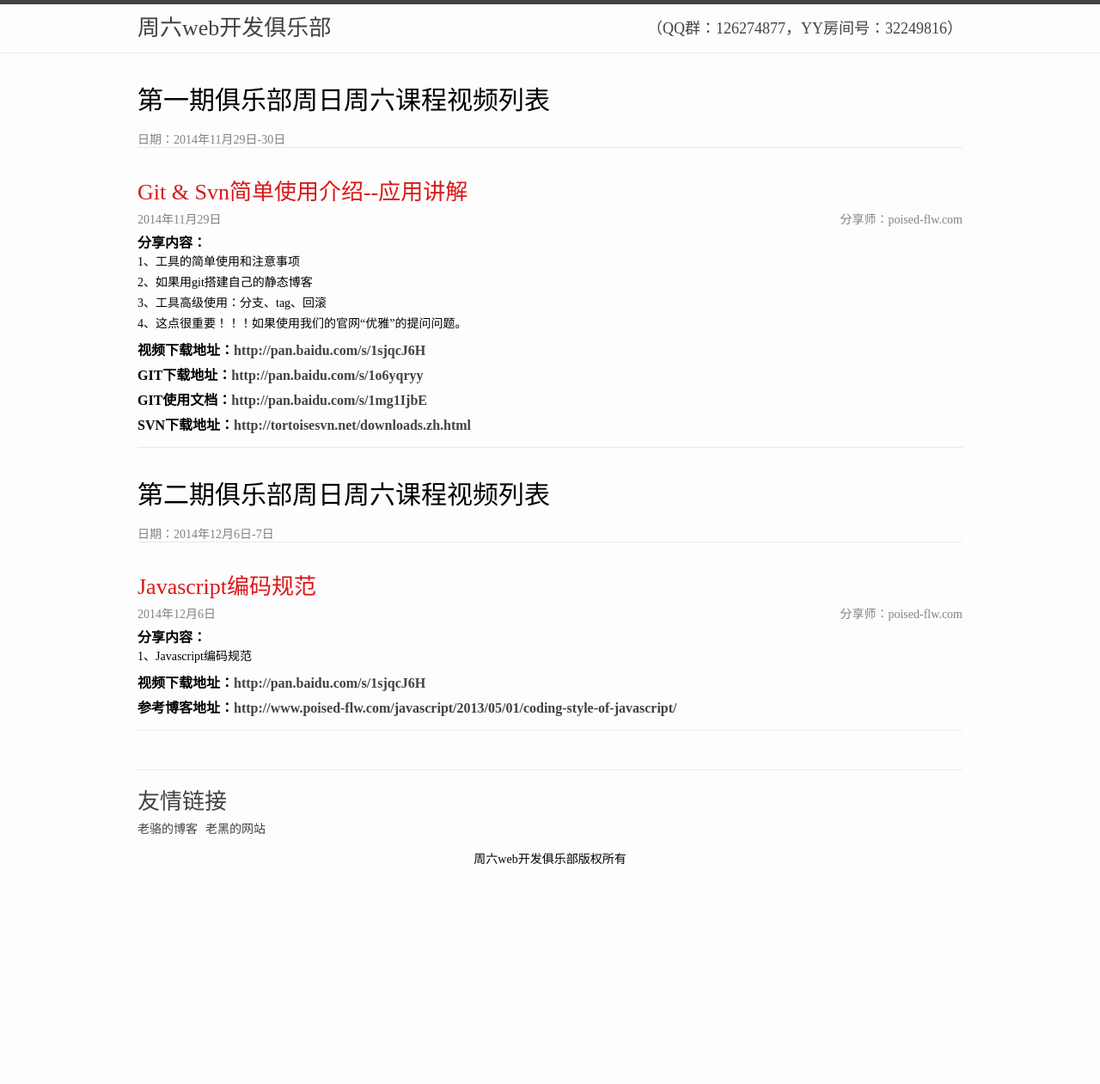
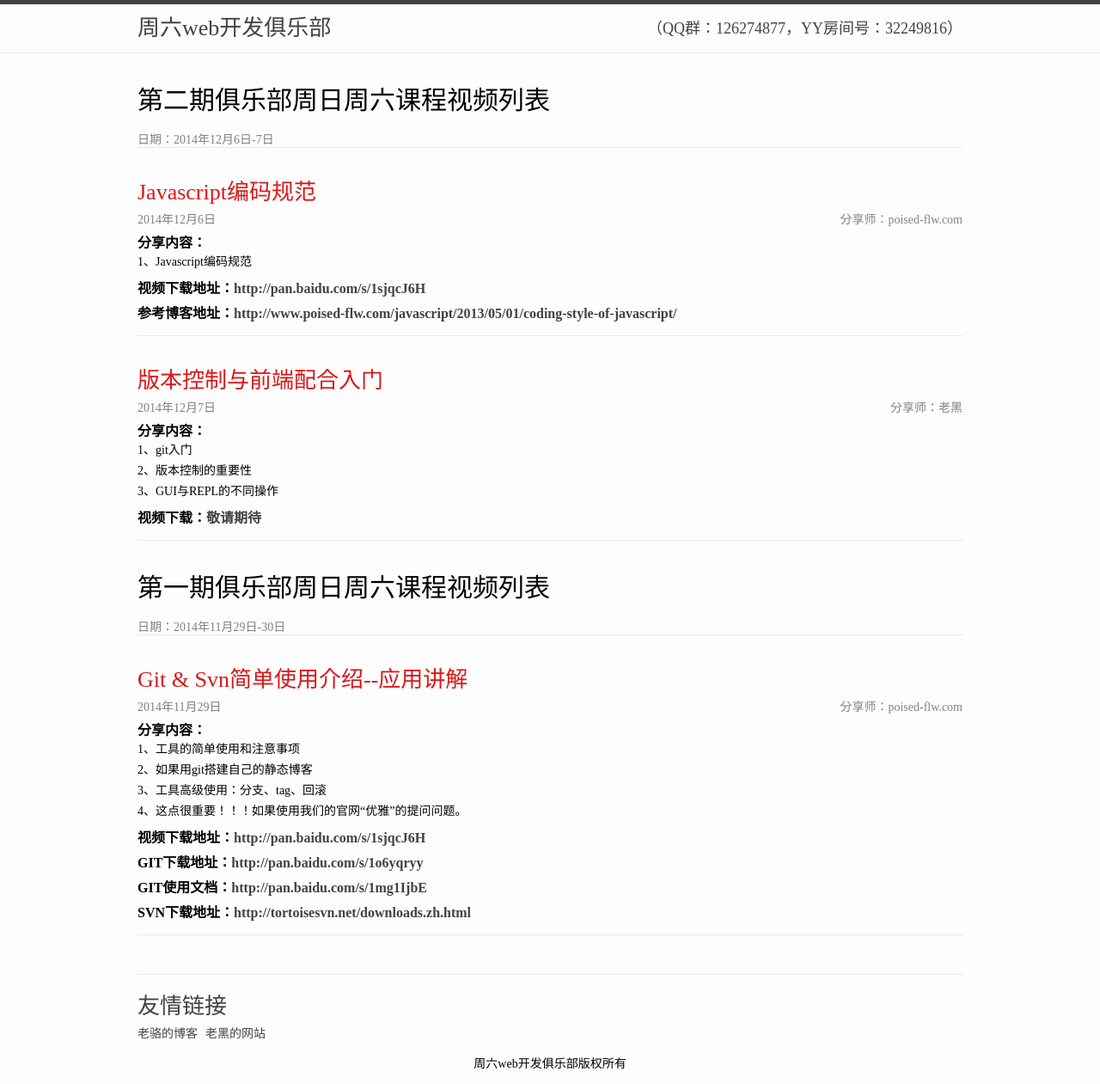
Before and after one commit to satWeb/satWeb.github.io, a Jekyll site: the page built from lessons.html, in a window 1280 px wide. Shown: the whole page at 86% size. Built offline with Jekyll 4.4.1, drawn with Linux system fonts in a browser that asks for light colours; Markdown is read by kramdown in place of the engine named in the settings; comment, search, counter and statistics services are not loaded; before the commit the page ends 1023 px from its top, so only the background shows below that.

Commit message:
添加地址

```diff
--- a/lessons.html
+++ b/lessons.html
@@ -14,6 +14,33 @@ title: 周六web前端开发俱乐部课程列表
 <body>
     <div class="site-header">
         <h1><a href="">周六web开发俱乐部<span>（QQ群：126274877，YY房间号：32249816）</span></a></h1>
+    </div>
+    <div class="site-lessons">
+        <h3>第二期俱乐部周日周六课程视频列表</h3>
+        <div class="site-lessons-date">日期：2014年12月6日-7日</div>
+        <div class="site-lessons-list">
+            <div class="site-lessons-item">
+                <div class="name">Javascript编码规范</div>
+                <div class="date">2014年12月6日<span>分享师：poised-flw.com</span></div>
+                <div class="detail">
+                    <strong>分享内容：</strong>
+                    <p>1、Javascript编码规范</p>
+                <div class="download">视频下载地址：<a href="http://pan.baidu.com/s/1sjqcJ6H">http://pan.baidu.com/s/1sjqcJ6H</a></div>
+                <div class="download">参考博客地址：<a href="http://www.poised-flw.com/javascript/2013/05/01/coding-style-of-javascript/">http://www.poised-flw.com/javascript/2013/05/01/coding-style-of-javascript/</a></div>
+            </div>
+        </div>
+        <div class="site-lessons-list">
+            <div class="site-lessons-item">
+                <div class="name">版本控制与前端配合入门</div>
+                <div class="date">2014年12月7日<span>分享师：老黑</span></div>
+                <div class="detail">
+                    <strong>分享内容：</strong>
+                    <p>1、git入门</p>
+                    <p>2、版本控制的重要性</p>
+                    <p>3、GUI与REPL的不同操作</p>
+                <div class="download">视频下载：<a href="">敬请期待</a></div>
+            </div>
+        </div>
     </div>
     <div class="site-lessons">
         <h3>第一期俱乐部周日周六课程视频列表</h3>
@@ -37,21 +64,6 @@ title: 周六web前端开发俱乐部课程列表
             </div>
         </div>
     </div>
-    <div class="site-lessons">
-        <h3>第二期俱乐部周日周六课程视频列表</h3>
-        <div class="site-lessons-date">日期：2014年12月6日-7日</div>
-        <div class="site-lessons-list">
-            <div class="site-lessons-item">
-                <div class="name">Javascript编码规范</div>
-                <div class="date">2014年12月6日<span>分享师：poised-flw.com</span></div>
-                <div class="detail">
-                    <strong>分享内容：</strong>
-                    <p>1、Javascript编码规范</p>
-                <div class="download">视频下载地址：<a href="http://pan.baidu.com/s/1sjqcJ6H">http://pan.baidu.com/s/1sjqcJ6H</a></div>
-                <div class="download">参考博客地址：<a href="http://www.poised-flw.com/javascript/2013/05/01/coding-style-of-javascript/">http://www.poised-flw.com/javascript/2013/05/01/coding-style-of-javascript/</a></div>
-            </div>
-        </div>
-    </div>
     <div class="site-lessons ds-container">
         {% include comment.html %}
     </div>
```
